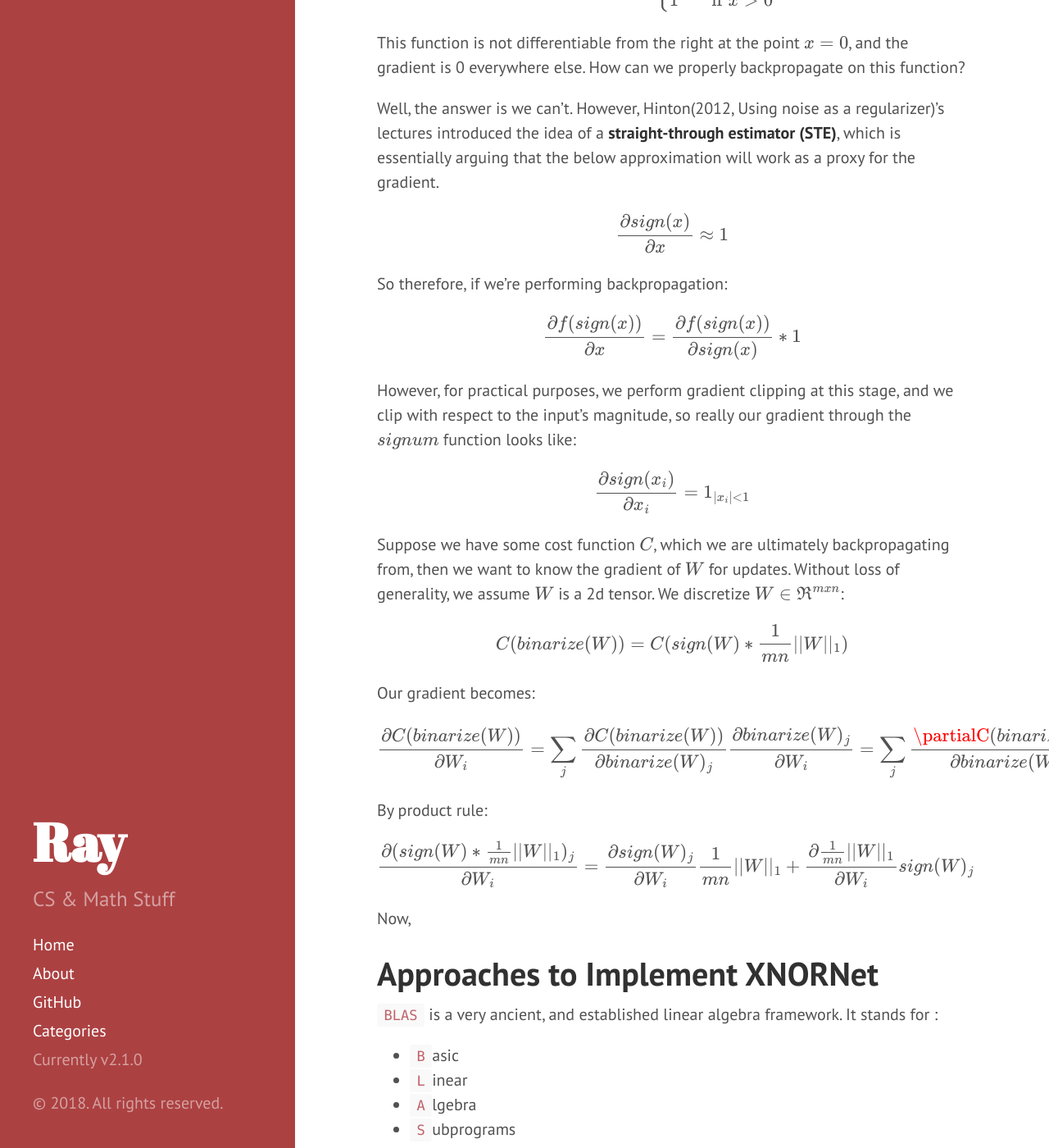
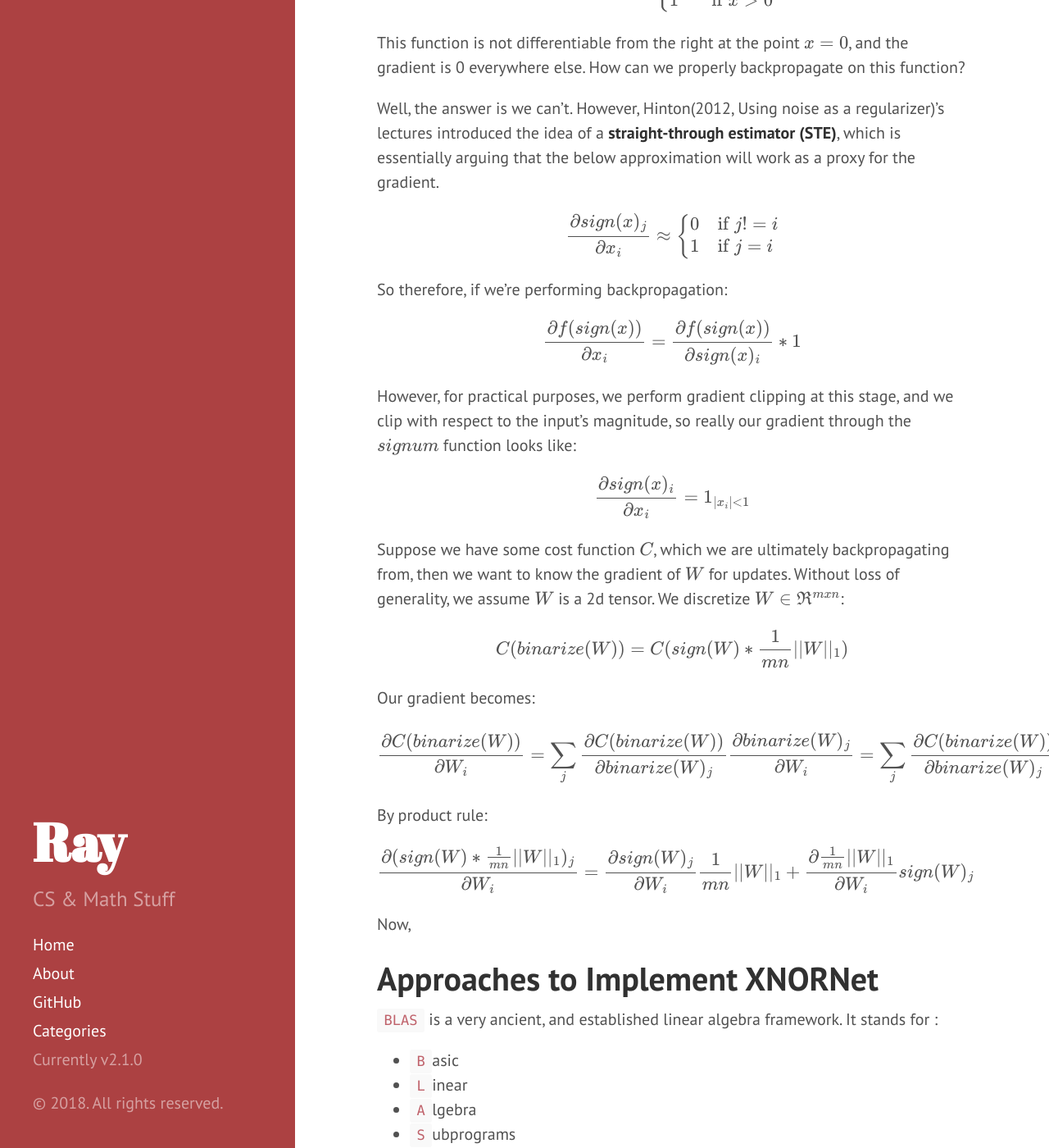
Before and after one commit to OneRaynyDay/oneraynyday.github.io, a Jekyll site: the page built from _posts/2018-08-30-Bighead-XNORNet.md, in a window 1280 px wide and 1400 px high, scrolled down 7580 px. Shown: the whole window at 82% size. Built offline with Jekyll 4.4.1, drawn with Linux system fonts in a browser that asks for light colours; formulas are drawn with MathJax 3.

Commit message:
Add some suffixes

```diff
--- a/_posts/2018-08-30-Bighead-XNORNet.md
+++ b/_posts/2018-08-30-Bighead-XNORNet.md
@@ -250,19 +250,23 @@ This function is not differentiable from the right at the point $x = 0$, and the
 Well, the answer is we can't. However, Hinton(2012, Using noise as a regularizer)'s lectures introduced the idea of a **straight-through estimator (STE)**, which is essentially arguing that the below approximation will work as a proxy for the gradient.
 
 $$
-\frac{\partial sign(x)}{\partial x} \approx 1
+\frac{\partial sign(x)_j}{\partial x_i} \approx
+\begin{cases}
+0 & \text{if $j != i$} \\
+1 & \text{if $j = i$}
+\end{cases}
 $$
 
 So therefore, if we're performing backpropagation:
 
 $$
-\frac{\partial f(sign(x))}{\partial x} = \frac{\partial f(sign(x))}{\partial sign(x)} * 1
+\frac{\partial f(sign(x))}{\partial x_i} = \frac{\partial f(sign(x))}{\partial sign(x)_i} * 1
 $$
 
 However, for practical purposes, we perform gradient clipping at this stage, and we clip with respect to the input's magnitude, so really our gradient through the $signum$ function looks like:
 
 $$
-\frac{\partial sign(x_i)}{\partial x_i} = 1_{|x_i| < 1}
+\frac{\partial sign(x)_i}{\partial x_i} = 1_{|x_i| < 1}
 $$
 
 Suppose we have some cost function $C$, which we are ultimately backpropagating from, then we want to know the gradient of $W$ for updates. Without loss of generality, we assume $W$ is a 2d tensor. We discretize $W \in \Re^{mxn}$:
@@ -276,7 +280,7 @@ Our gradient becomes:
 $$
 \frac{\partial C(binarize(W))}{\partial W_i} = \\
 \sum_j \frac{\partial C(binarize(W))}{\partial binarize(W)_j} \frac{\partial binarize(W)_j}{\partial W_i} = \\
-\sum_j \frac{\partialC(binarize(W))}{\partial binarize(W)_j} \frac{\partial (sign(W) * \frac{1}{mn}||W||_1)_j}{\partial W_i}
+\sum_j \frac{\partial C(binarize(W))}{\partial binarize(W)_j} \frac{\partial (sign(W) * \frac{1}{mn}||W||_1)_j}{\partial W_i}
 $$
 
 By product rule:
```
